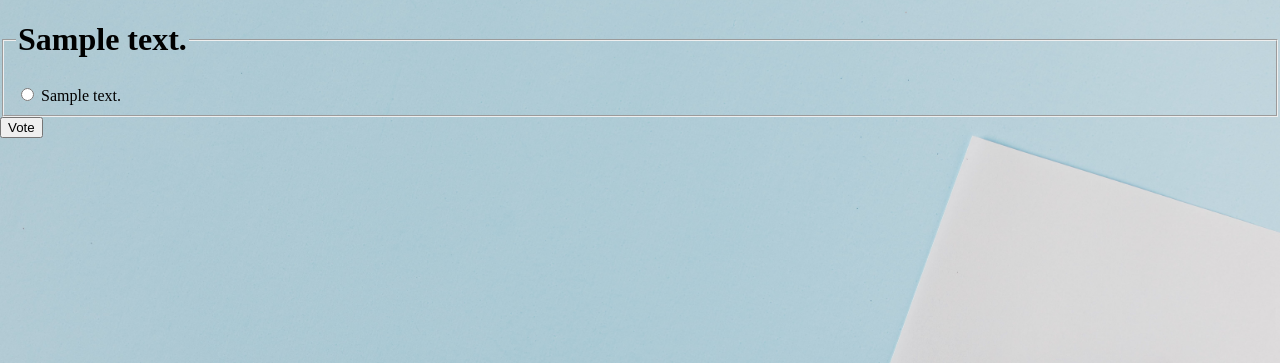
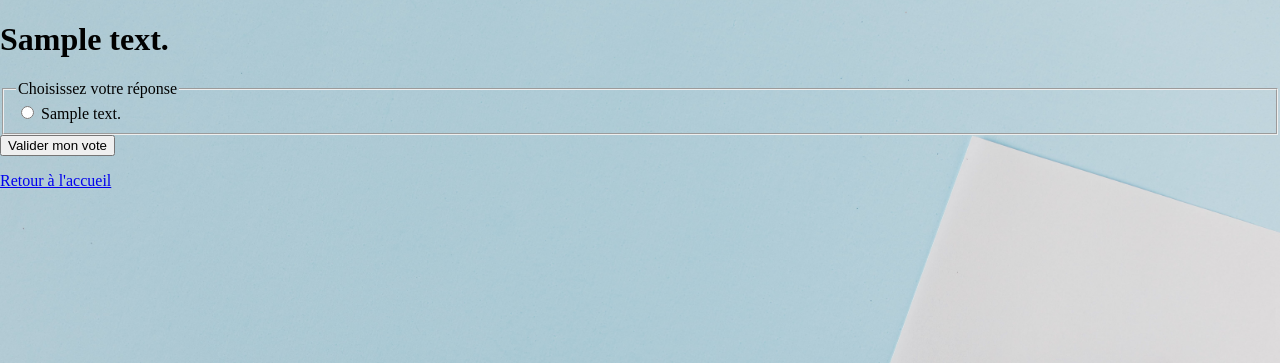
Before and after one commit to PinsolleP/MonSiteDjango, a Django app: page /polls/1/ in a window 1280 px wide. Shown: the part 18-381 px from the top of the page. Run offline with Django 5.2, Linux system fonts and the light colour scheme; tables that the repository leaves empty hold one stand-in row (values such as "Sample post").

Commit message:
polls/templates/polls/detail.html :Amélioration: Ajout d'un lien pour retour a l'acceuil et gestion si aucun sondage disponible

```diff
--- a/djangotutorial/polls/templates/polls/detail.html
+++ b/djangotutorial/polls/templates/polls/detail.html
@@ -7,16 +7,26 @@
 
 
 {% block main %}
+<h1>{{ question.question_text }}</h1>
 <form action="{% url 'polls:vote' question.id %}" method="post">
 {% csrf_token %}
 <fieldset>
-    <legend><h1>{{ question.question_text }}</h1></legend>
+    <legend>Choisissez votre réponse</legend>
     {% if error_message %}<p><strong>{{ error_message }}</strong></p>{% endif %}
     {% for choice in question.choice_set.all %}
-        <input type="radio" name="choice" id="choice{{ forloop.counter }}" value="{{ choice.id }}">
+        <input type="radio"
+               name="choice"
+               id="choice{{ forloop.counter }}"
+               value="{{ choice.id }}"
+               {% if forloop.first %}required{% endif %}>
         <label for="choice{{ forloop.counter }}">{{ choice.choice_text }}</label><br>
+    {% empty %}
+        <p>Aucune réponse disponible pour ce sondage.</p>
     {% endfor %}
 </fieldset>
-<input type="submit" value="Vote">
+    <button type="submit">Valider mon vote</button>
 </form>
+<p>
+    <a href="{% url 'polls:index' %}">Retour à l'accueil</a>
+</p>
 {% endblock %}
```
